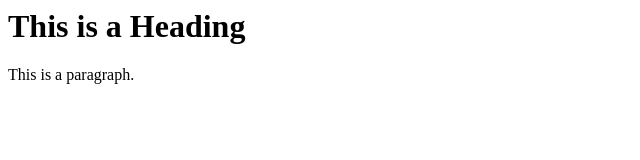
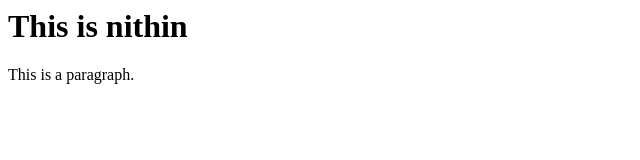
Before and after one commit to UmmadiNithin/instagram, a plain HTML site: page basic.html in a window 1280 px wide. Shown: the whole page, without its empty margins (0-640 px from the left). Drawn offline with Linux system fonts and the light colour scheme.

Commit message:
Updated basic.html

```diff
--- a/basic.html
+++ b/basic.html
@@ -4,7 +4,7 @@
 </head>
 <body>
 
-<h1>This is a Heading</h1>
+<h1>This is nithin</h1>
 <p>This is a paragraph.</p>
 
 </body>
```
